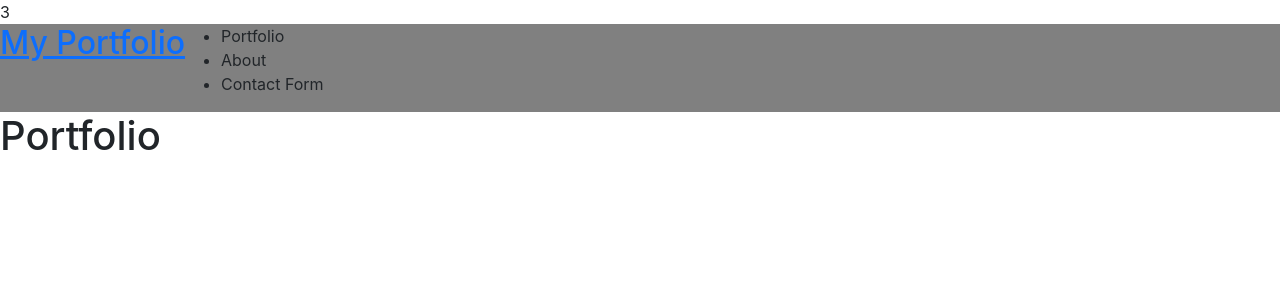
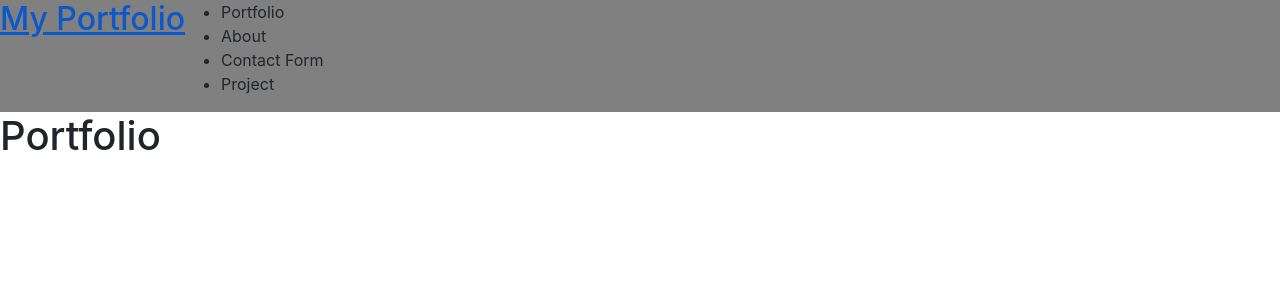
Before and after one commit to rakky21/rportfolio, a React (Create React App) app: page / in a window 1280 px wide. Shown: the top 300 px of the page. Built offline with nearby package versions, Linux system fonts and the light colour scheme.

Commit message:
fixed index

```diff
--- a/public/index.html
+++ b/public/index.html
@@ -9,7 +9,7 @@
       name="description"
       content="Web site created using create-react-app"
     />
-    <link href="https://cdn.jsdelivr.net/npm/bootstrap@5.1.3/dist/css/bootstrap.min.css" rel="stylesheet" integrity="sha384-1BmE4kWBq78iYhFldvKuhfTAU6auU8tT94WrHftjDbrCEXSU1oBoqyl2QvZ6jIW3" crossorigin="anonymous">3
+    <link href="https://cdn.jsdelivr.net/npm/bootstrap@5.1.3/dist/css/bootstrap.min.css" rel="stylesheet" integrity="sha384-1BmE4kWBq78iYhFldvKuhfTAU6auU8tT94WrHftjDbrCEXSU1oBoqyl2QvZ6jIW3" crossorigin="anonymous">
     <link rel="apple-touch-icon" href="%PUBLIC_URL%/logo192.png" />
     <!--
       manifest.json provides metadata used when your web app is installed on a
--- a/src/App.js
+++ b/src/App.js
@@ -3,10 +3,11 @@ import Nav from './components/Nav';
 import About from './components/About';
 import Portfolio from './components/Portfolio';
 import Contact from './components/Contact';
+import Projects from './components/Projects';
 
 function App() {
   const categories = [
-  'portfolio' , 'about', 'contact Form'
+  'portfolio' , 'about', 'contact Form', 'project'
   ]
   const [currentCategory, setCurrentCategory] = useState (categories[0])
   const showPage = () => {
@@ -19,17 +20,22 @@ function App() {
     else if (currentCategory === "contact") {
       return <Contact currentCategory={currentCategory}></Contact>
     }
+    else if (currentCategory === "project") {
+      return <Projects currentCategory={currentCategory}></Projects>
+    }
   }
 
   return (
     <div>
       <Nav
+      categories={categories}
       currentCategory={currentCategory}
       setCurrentCategory={setCurrentCategory}
-      categories={categories}
   // setContactSelected={setContactSelected}
        ></Nav>
       <main>
+        {/* <Projects></Projects>
+        <About></About> */}
         {showPage()}
       </main>
     </div>
--- a/src/components/About/index.js
+++ b/src/components/About/index.js
@@ -4,7 +4,7 @@ function About() {
   return (
     <section className="my-5"  >
       <h1 id="about" >Who am I?</h1>
-      <img src={coverImage} className="my-2" style={{ width: "100%" }} alt="cover" />
+      <img src={coverImage} className="my-2" style={{ width: "25%" }} alt="cover" />
       <div className="my-2">
         <p>
           This is my profile!
--- a/src/components/Contact/index.js
+++ b/src/components/Contact/index.js
@@ -39,7 +39,8 @@ function Contact() {
 
   return (
     <section>
-      <h1 data-testid="h1tag">Contact me</h1>
+      <h1 id='contact' data-testid="h1tag">Contact me</h1>
+      {/* <h1 id='contact'>Contact me</h1> */}
       <form id="contact-form" onSubmit={handleSubmit}>
         <div>
           <label htmlFor="name">Name:</label>
--- a/src/components/Nav/index.js
+++ b/src/components/Nav/index.js
@@ -18,18 +18,20 @@ function Nav(props) {
     <header className="flex-row px-1" style={{ background: "grey" }} class="nav">
       <h2 class="nav-item">
         <a data-testid="link" class='"nav-link"' href="/">
-          <span ></span> My Portfolio
+          <span>My Portfolio</span>
         </a>
       </h2>
+
+
       <nav>
         <ul className="flex-row">
+
+
           {categories.map((category) => (
-            <li
-              className={`mx-1 ${
-                currentCategory === category && 'navActive'
-                }`}
-              key={category}
-            >
+            <li className={`mx-1 ${currentCategory === category && 'navActive'
+              }`} key={category}>
+
+
               <span
                 onClick={() => {
                   setCurrentCategory(category);
--- /dev/null
+++ b/src/components/Projects/index.js
@@ -0,0 +1,28 @@
+import React from 'react';
+import { capitalizeFirstLetter } from "../../utils/helpers"
+
+function Projects(props) {
+    // const currentCategory = {
+    //     name: "commercial",
+    //     description:
+    //         "Photos of stores"
+    // };
+    return (
+        <section>
+<div>Projects</div>
+        </section>
+    );
+}
+
+export default Projects;
+
+
+// import React from 'react';
+
+// function Projects() {
+//     return (
+//         <div>
+
+//         </div>
+//     )
+// }
```
